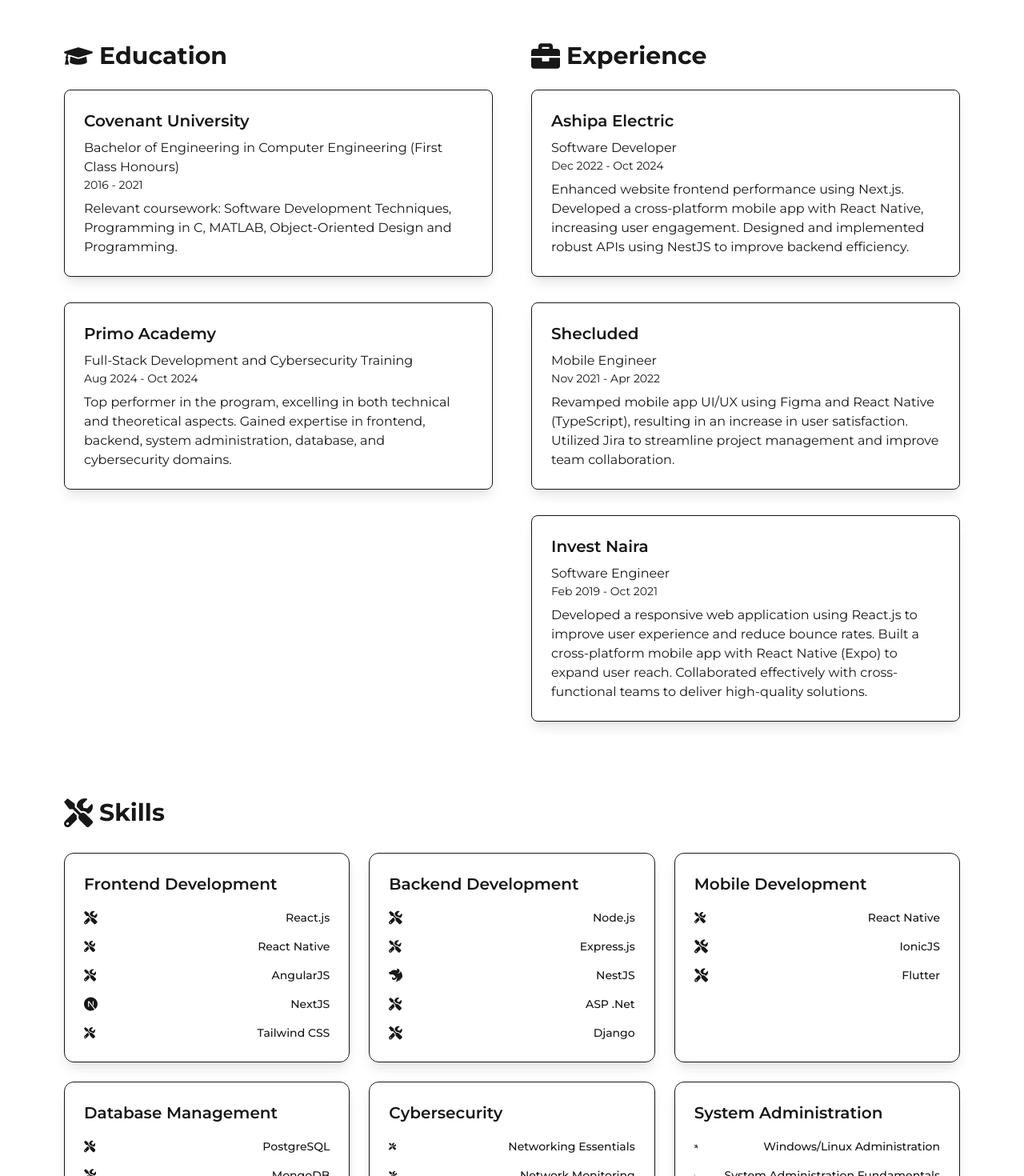
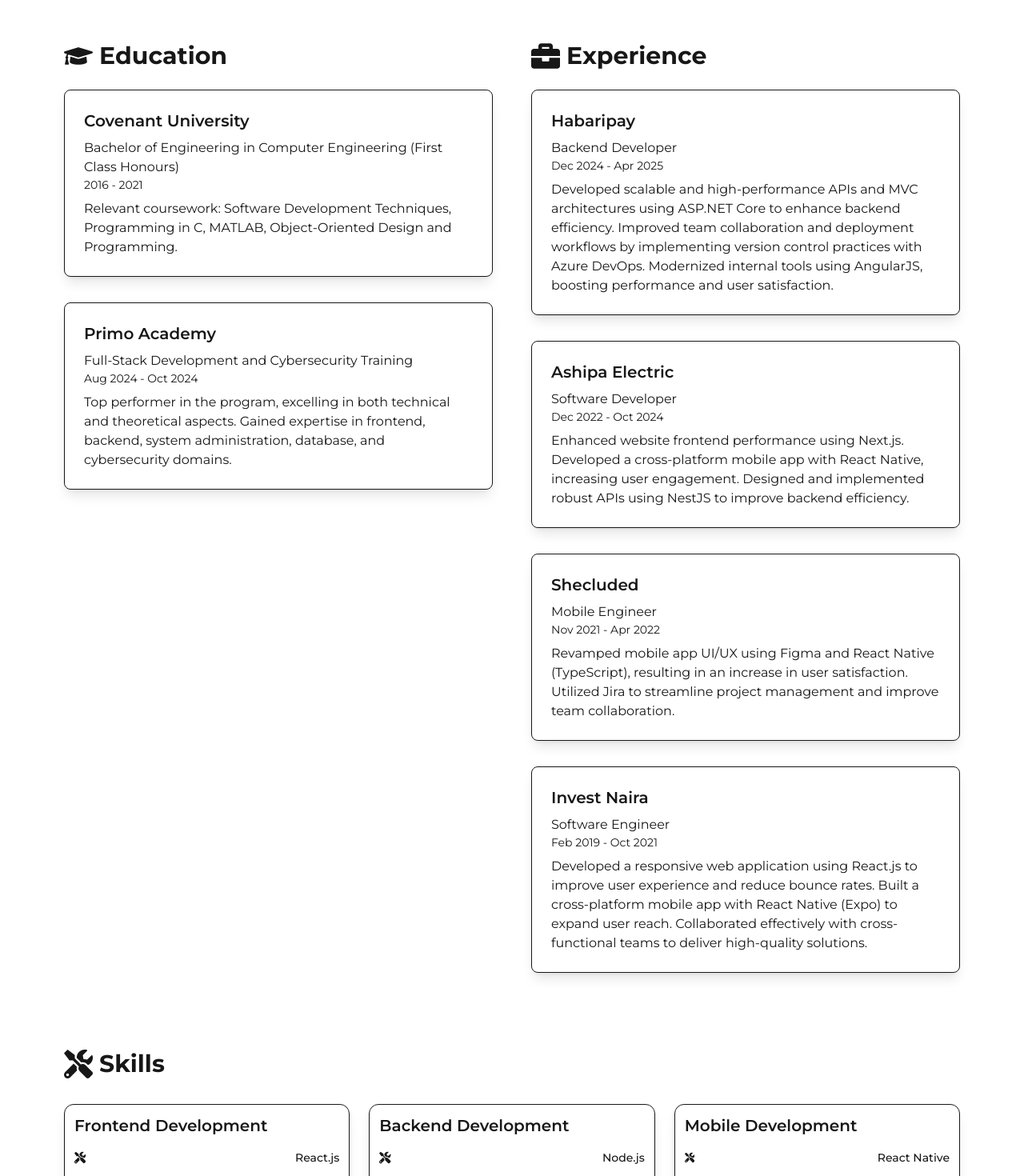
Before and after one commit to ivukpong/tech-portfolio, a Next.js app: page / in a window 1280 px wide. Shown: the part 1460-2930 px from the top of the page at 80% size. Built offline with nearby package versions, Linux system fonts and the light colour scheme.

Commit message:
feat: habari update

```diff
--- a/components/About.tsx
+++ b/components/About.tsx
@@ -15,7 +15,7 @@ export default function About({ data }: AboutProps) {
   return (
     <section
       id="about"
-      className="relative overflow-hidden bg-gradient-to-r from-primary to-secondary py-24"
+      className="relative overflow-hidden py-24"
     >
       {/* Parallax Background Elements */}
       <motion.div
--- a/components/Resume.tsx
+++ b/components/Resume.tsx
@@ -101,7 +101,7 @@ export default function Resume({ data }: ResumeProps) {
               {data.skills.map((category, index) => (
                 <motion.div
                   key={category.name}
-                  className="bg-primary/30 p-6 rounded-xl shadow-lg border border-accent/40 backdrop-blur-lg"
+                  className="bg-primary/30 p-3 rounded-xl shadow-lg border border-accent/40 backdrop-blur-lg"
                   initial={{ opacity: 0, y: 50 }}
                   whileInView={{ opacity: 1, y: 0 }}
                   transition={{ duration: 0.8, delay: index * 0.2 }}
@@ -116,7 +116,7 @@ export default function Resume({ data }: ResumeProps) {
                       return (
                         <motion.div
                           key={skill.name}
-                          className="flex items-center gap-3"
+                          className="flex items-center justify-between gap-3"
                           initial={{ opacity: 0, scale: 0.8 }}
                           whileInView={{ opacity: 1, scale: 1 }}
                           transition={{
@@ -125,7 +125,7 @@ export default function Resume({ data }: ResumeProps) {
                           }}
                           viewport={{ once: true }}
                         >
-                          <SkillIcon className="text-accent text-2xl" />
+                          <SkillIcon className="text-accent text-xl min-w-[10px]" />
                           <div className="w-full bg-primary/20 rounded-full h-2.5 relative">
                             <motion.div
                               className="bg-accent h-2.5 rounded-full"
@@ -136,7 +136,7 @@ export default function Resume({ data }: ResumeProps) {
                               viewport={{ once: true }}
                             />
                           </div>
-                          <span className="text-textMuted text-sm font-medium whitespace-nowrap">
+                          <span className="text-textMuted text-sm font-medium whitespace-nowrap text-right">
                             {skill.name}
                           </span>
                         </motion.div>
--- a/data/index.tsx
+++ b/data/index.tsx
@@ -69,6 +69,13 @@ export const data = {
       },
     ],
    work: [
+  {
+    company: "Habaripay",
+    title: "Backend Developer",
+    years: "Dec 2024 - Apr 2025",
+    description:
+      "Developed scalable and high-performance APIs and MVC architectures using ASP.NET Core to enhance backend efficiency. Improved team collaboration and deployment workflows by implementing version control practices with Azure DevOps. Modernized internal tools using AngularJS, boosting performance and user satisfaction.",
+  },
   {
     company: "Ashipa Electric",
     title: "Software Developer",
--- /dev/null
+++ b/declarations.d.ts
@@ -0,0 +1,3 @@
+// NOTE: The declaration below was injected by `"framer"`
+// see https://www.framer.com/docs/guides/handshake for more information.
+declare module "https://framer.com/m/*";
--- a/package.json
+++ b/package.json
@@ -10,7 +10,8 @@
   },
   "dependencies": {
     "@emailjs/browser": "^4.4.1",
-    "framer-motion": "^12.4.10",
+    "framer": "^2.4.1",
+    "framer-motion": "^12.6.3",
     "next": "15.2.1",
     "particles-bg": "^2.5.5",
     "react": "^19.0.0",
```
Also changed, not shown: public/images/matrix.jpg (deleted), 1 other file (tests, documents, lock files or other folders). Lines whose indentation alone changed are shown as unchanged.
